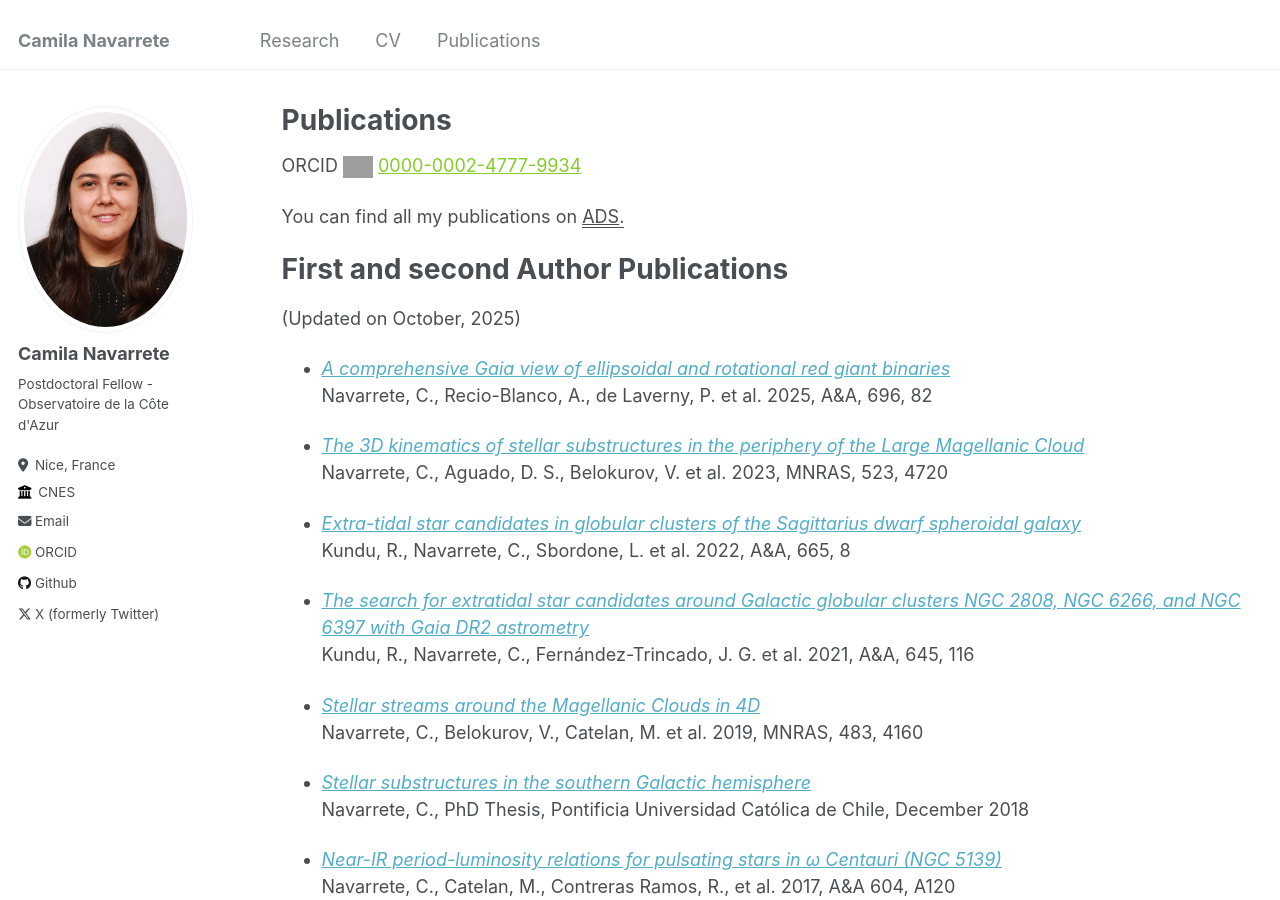
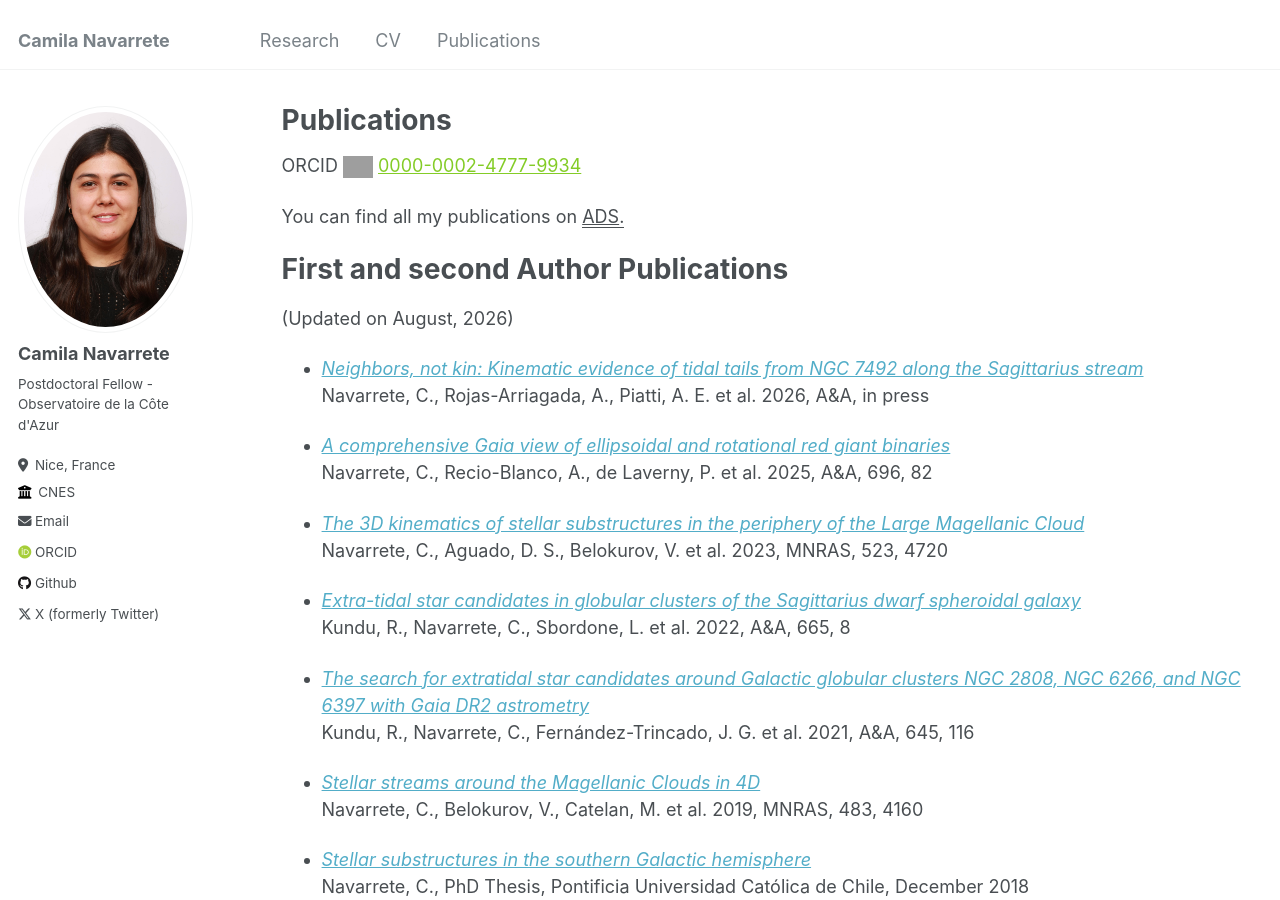
Before and after one commit to cnavarretes/cnavarretes.github.io, a Jekyll site: the page built from _pages/publications.md, in a window 1280 px wide and 900 px high. Built offline with Jekyll 4.4.1, drawn with Linux system fonts in a browser that asks for light colours; some web fonts are replaced; grey boxes are pictures that could not be loaded.

Commit message:
Update publications.md

```diff
--- a/_pages/publications.md
+++ b/_pages/publications.md
@@ -11,7 +11,10 @@ You can find all my publications on <u><a href="https://ui.adsabs.harvard.edu/se
 First and second Author Publications
 =========================
 
-(Updated on October, 2025)
+(Updated on August, 2026)
+
+* [*Neighbors, not kin: Kinematic evidence of tidal tails from NGC 7492 along the Sagittarius stream*](https://www.aanda.org/component/article?access=doi&doi=10.1051/0004-6361/202558557)
+<br>Navarrete, C., Rojas-Arriagada, A., Piatti, A. E. et al. 2026, A&A, in press
 
 * [*A comprehensive Gaia view of ellipsoidal and rotational red giant binaries*](https://ui.adsabs.harvard.edu/abs/2025A%26A...696A..82N/abstract)
 <br>Navarrete, C., Recio-Blanco, A., de Laverny, P. et al. 2025, A&A, 696, 82
```
